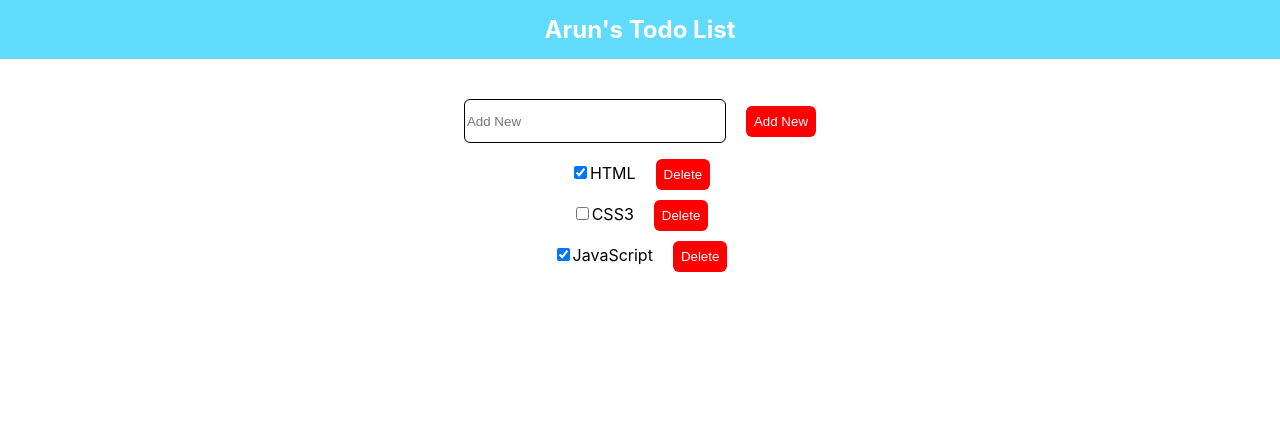
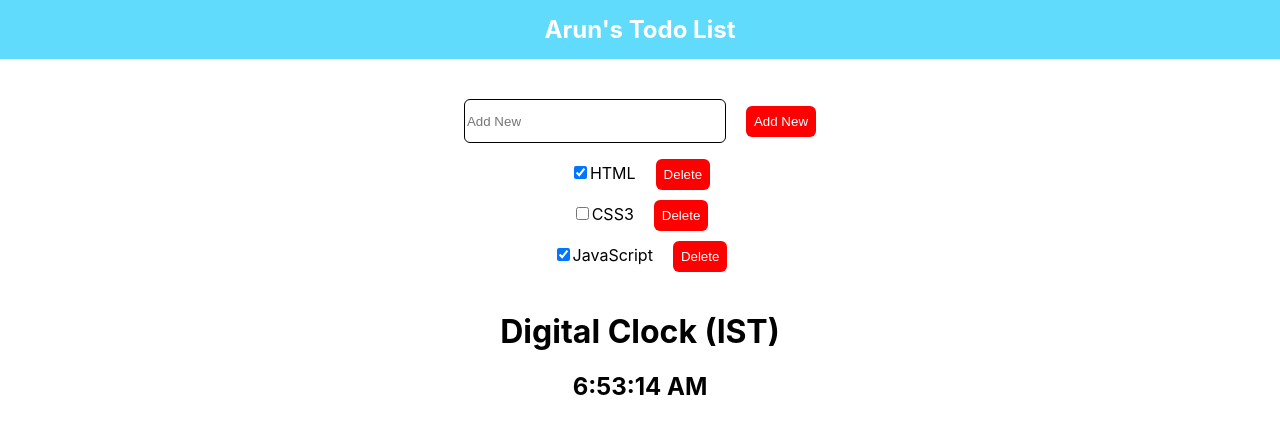
Before and after one commit to Arun9600/todolist, a React (Create React App) app: page / in a window 1280 px wide. Shown: the top 434 px of the page. Built offline with nearby package versions, Linux system fonts and the light colour scheme; the HTML template or start-up script is replaced by a standard one.

Commit message:
Digital clock component added to todolist

```diff
--- a/src/App.js
+++ b/src/App.js
@@ -1,3 +1,4 @@
+import DigitalClock from "./DigitalClock";
 import Header from "./Header";
 import Lists from "./Lists";
 const App = () => {
@@ -9,6 +10,7 @@ const App = () => {
           <Lists />
       </div>
    </div>
+   <DigitalClock />
     </>
   );
 }
--- /dev/null
+++ b/src/DigitalClock.js
@@ -0,0 +1,26 @@
+import { useState, useEffect } from 'react'
+
+const DigitalClock = () => {
+
+const [date,setDate] = useState(new Date());
+
+const clock = () => {
+    setDate(new Date())
+}
+
+useEffect(() =>{
+setInterval(clock,1000);
+},[]);
+
+    return (
+    <>
+    <div style={{textAlign:'center',marginTop:'30px'}}>
+      <h1>Digital Clock (IST)</h1>
+      <h2>{date.toLocaleTimeString()}</h2>
+    </div>
+
+    </>
+  )
+}
+
+export default DigitalClock
```
